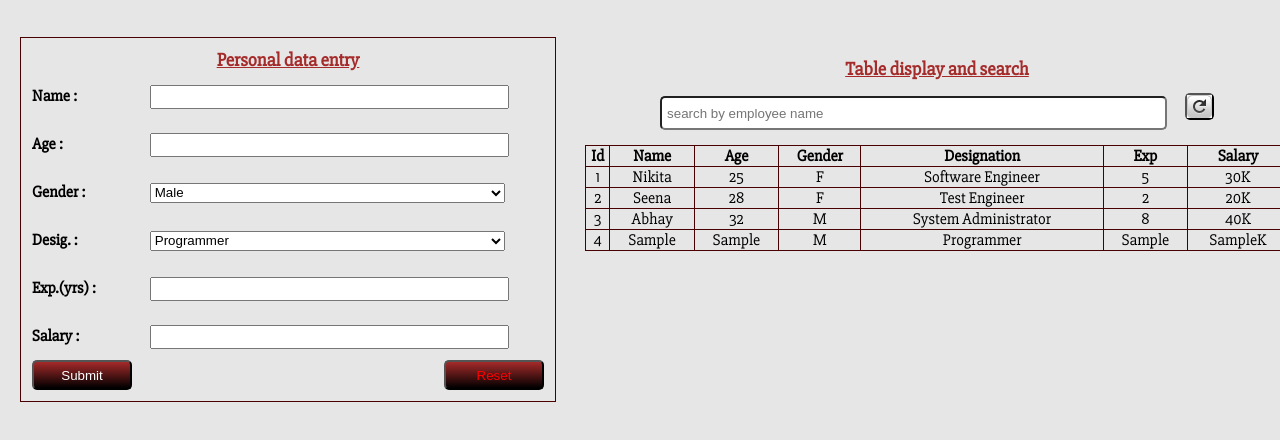
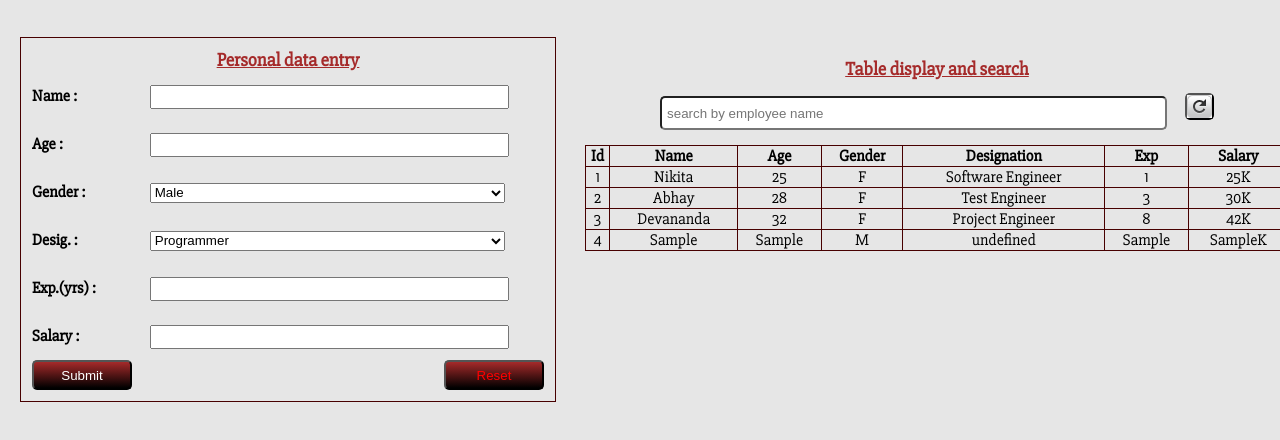
Before and after one commit to karthikamg/karthikamg.github.io, a plain HTML site: page index.html in a window 1280 px wide. Both pictures are taken after typing "Sample", "Sample", "Sample", "Sample" into the empty fields and a click on the button "Submit". Shown: the part 128-568 px from the top of the page. Drawn offline with Linux system fonts and the light colour scheme.

Commit message:
json file added

```diff
--- a/index.html
+++ b/index.html
@@ -1,13 +1,16 @@
 <!DOCTYPE html>
 <html>
 <head>
+	<meta charset="UTF-8">
 	<link rel="shortcut icon" href="resources/images/empdir.png" /><title>Employee Directory</title>
 	<link rel="stylesheet" type="text/css" href="css/styles.css">
 	<script src="lib/jquery/jquery-1.11.3.js"></script>
 	<script type="text/javascript" src="js/script.js"></script>
+	<script type="text/javascript" src="js/data.json"></script>
 	<link href='http://fonts.googleapis.com/css?family=Slabo+27px' rel='stylesheet' type='text/css'>
 
 	<meta name="viewport" content="width=device-width">
+	<script src="lib/underscoreJS/_underscore.js"></script>
 
 </head>
 <body>
@@ -34,17 +37,17 @@
 					<input type="text" class="input-style" data-input="1" maxlength="30">
 					<input type="text" class="input-style" data-input="2" maxlength="2">
 					<select class="input-style" data-input="3">
-						<option value="male">Male</option>
-						<option value="female">Female</option>
+						<!-- <option value="male">Male</option>
+						<option value="female">Female</option> -->
 					</select>
 					<select class="input-style" data-input="4">
-						<option value="programmer">Programmer</option>
+						<!-- <option value="programmer">Programmer</option>
 						<option value="software">Software Engineer</option>
 						<option value="tester">Test Engineer</option>
 						<option value="srSoftware">Sr. Software Engineer</option>
 						<option value="projectEng">Project Engineer</option>
 						<option value="projectMang">Project Manager</option>
-						<option value="admin">System Administrator</option>
+						<option value="admin">System Administrator</option> -->
 					</select>
 					<input type="text" class="input-style" data-input="5" maxlength="2">
 					<input type="text" class="input-style" data-input="6" maxlength="6">
@@ -69,7 +72,7 @@
 						<th>Exp</th>
 						<th>Salary</th>
 					</tr>
-					<tr>
+				<!-- 	<tr>
 						<td>1</td>
 						<td>Nikita</td>
 						<td>25</td>
@@ -95,7 +98,7 @@
 						<td>System Administrator</td>
 						<td>8</td>
 						<td>40K</td>
-					</tr>
+					</tr> -->
 				</table>
 			</div>
 		</div>
--- a/js/data.json
+++ b/js/data.json
@@ -1,40 +1,41 @@
-var gender		=	[
 {
-		"gender1"		:	"male"
+	"gender"		:	[
+		{
+			"gender"		:	"Male"
 			},
 		{
-		"gender2"		:	"female"
+			"gender"		:	"Female"
 		}
-]
+	],
 
-var designation	=	[
+ "designation"	:	[
 		{
-		"desig1"	:	"Programmer"
+			"desig"	:	"Programmer"
 			},
 		{
-		"desig2"	:	"Software Engineer"
+			"desig"	:	"Software Engineer"
 			},
 		{
-		"desig3"	:	"Test Engineer",
+			"desig"	:	"Test Engineer"
 			},
 		{
-		"desig4"	:	"System Engineer",
+			"desig"	:	"System Engineer"
 			},
 		{
-		"desig5"	:	"Sr. Software Engineer",
+			"desig"	:	"Sr. Software Engineer"
 			},
 		{
-		"desig6"	:	"Sr. Test Engineer",
+			"desig"	:	"Sr. Test Engineer"
 			},
 		{
-		"desig7"	:	"Project Engineer",
+			"desig"	:	"Project Engineer"
 			},
 		{
-		"desig8"	:	"Project Manager",
+			"desig"	:	"Project Manager"
 			}
-]
+	],
 
-var tableContent	= 	[
+ "tableContent"	: 	[
 		{
 			"id" 			: 	"1",
 			"name"			:	"Nikita",
@@ -46,7 +47,7 @@ var tableContent	= 	[
 			},
 		{
 			"id" 			: 	"2",
-		"name"			:	"Abahy",
+			"name"			:	"Abhay",
 			"age"			:	"28",
 			"gender"		:	"F",
 			"desig"			:	"Test Engineer",
@@ -64,3 +65,4 @@ var tableContent	= 	[
 			}
 
 	]
+}
--- a/js/script.js
+++ b/js/script.js
@@ -9,7 +9,8 @@ $(function(){
 		$refresh 		= 		$('.refresh'),
 		$search 		=		$('.input-search-style');
 
-	var $tableContent = [];
+	var obj =[];
+	localStorage.clear();
 
 	function resetting() {
 		$input.val('');
@@ -19,14 +20,38 @@ $(function(){
 
 	$table.find('tbody tr').data('order','unordered');
 
+	$.getJSON( 'js/data.json', function(json) {
+		var tr;
+		for( var i=0; i<json.tableContent.length; i++) {
+			tr = $('<tr/>');
+			tr.append("<td>"+json.tableContent[i].id+"</td>");
+			tr.append("<td>"+json.tableContent[i].name+"</td>");
+			tr.append("<td>"+json.tableContent[i].age+"</td>");
+			tr.append("<td>"+json.tableContent[i].gender+"</td>");
+			tr.append("<td>"+json.tableContent[i].desig+"</td>");
+			tr.append("<td>"+json.tableContent[i].exp+"</td>");
+			tr.append("<td>"+json.tableContent[i].salary+"</td>");
+			$table.append(tr);
+		}
+
+		for( var i=0; i<json.gender.length; i++) {
+			$('.input-style[data-input=3]').append( '<option value='+json.gender[i].gender+'>'+json.gender[i].gender+'</option>' );
+		}
+
+		for( var i=0; i<json.designation.length; i++) {
+			$('.input-style[data-input=4]').append( '<option value='+json.designation[i].desig+'>'+json.designation[i].desig+'</option>' );
+		}
+	} );
+
 	$reset.click( function() {
 		resetting();
 	});
 
 	$(".input-fields input[data-input=2], .input-fields input[data-input=5], .input-fields input[data-input=6]").keypress(function (e) {
-     if (e.which < 48 || e.which > 57) {
+     if (e.which < 48 || e.which > 57 ) {
             return false;
     	}
+
    });
 
 	$('.input-fields input[data-input=1]').keydown(function (e) {
@@ -79,7 +104,33 @@ $(function(){
 	  			}
 	  			$values.push($( "select[data-input=4] option:selected" ).text());
 
-	  			$table.find('tr:last').after('<tr><td>'+num+'</td><td>'+$values[0]+'</td><td>'+$values[1]+'</td><td>'+$values[6]+'</td><td>'+$values[7]+'</td><td>'+$values[4]+'</td><td>'+$values[5]+'K</td></tr>');
+	  			if( $( "select[data-input=3] option:selected" ).text().toLowerCase() == 'male' ){
+	  				gen = 'M';
+	  			}
+	  			else{
+	  				gen = 'F';
+	  			}
+
+	  			var eachEntry = {};
+
+	  			eachEntry =
+	  				{
+		  				id 		: num,
+		  				name 	: $inputField.find('input[data-input=1]').val(),
+		  				age 	: $inputField.find('input[data-input=2]').val(),
+		  				gender 	: gen,
+		  				desig 	: $( "select[data-input=4] option:selected" ).text(),
+		  				exp 	: $inputField.find('input[data-input=5]').val(),
+		  				salary 	: $inputField.find('input[data-input=6]').val()
+	  				};
+
+	  			obj.push(eachEntry);
+
+	  			localStorage.setItem('store', JSON.stringify(obj));
+	  			var store = JSON.parse(localStorage.getItem('store'));
+
+	  			// $table.find('tr:last').after('<tr><td>'+num+'</td><td>'+$values[0]+'</td><td>'+$values[1]+'</td><td>'+$values[6]+'</td><td>'+$values[7]+'</td><td>'+$values[4]+'</td><td>'+$values[5]+'K</td></tr>');
+  				$table.find('tr:last').after('<tr><td>'+num+'</td><td>'+store[0].name+'</td><td>'+store[0].age+'</td><td>'+store[0].gender+'</td><td>'+store[0].name.desig+'</td><td>'+store[0].exp+'</td><td>'+store[0].salary+'K</td></tr>');
 
   				resetting();
   			}
--- a/resources/scss/layout/_content.scss
+++ b/resources/scss/layout/_content.scss
@@ -9,7 +9,7 @@
 	overflow: hidden;
 	position: relative;
 	margin: 0 auto;
- 	max-width: 1390px;
+ 	max-width: 1250px;
  	background-color: $color-ltgrey;
 
 	.form{
```
Lines whose indentation alone changed are shown as unchanged.
